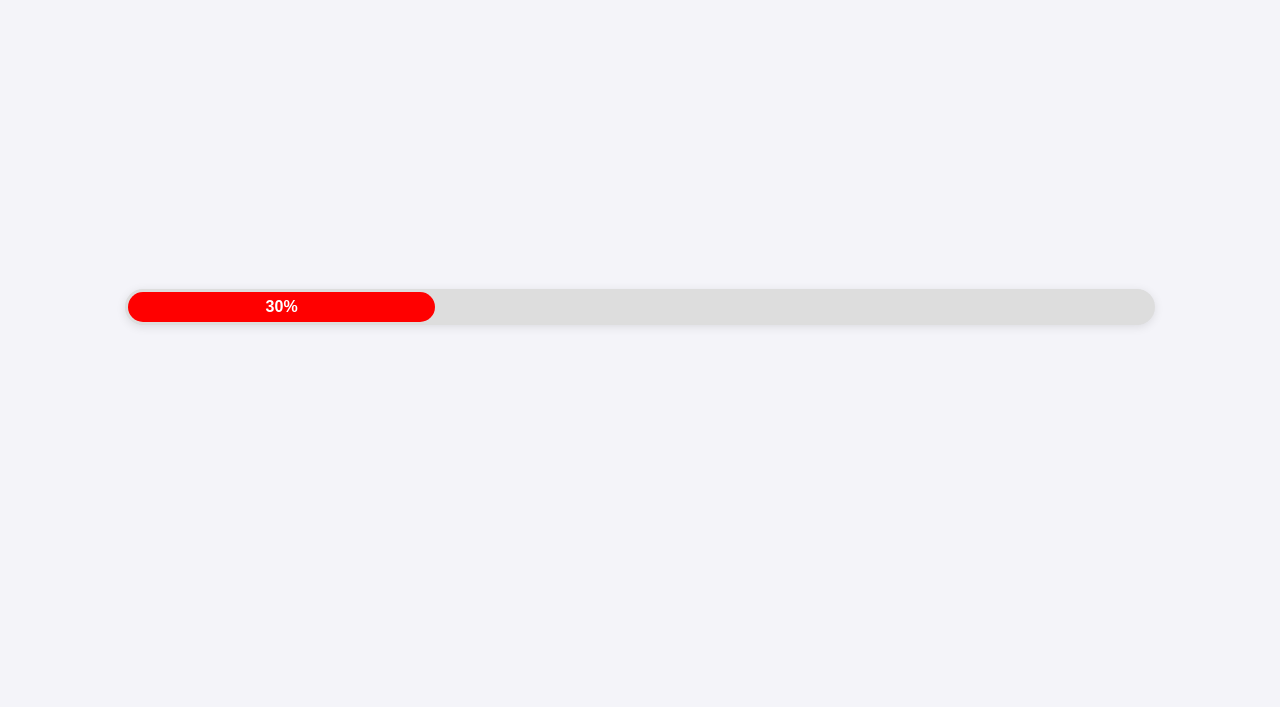
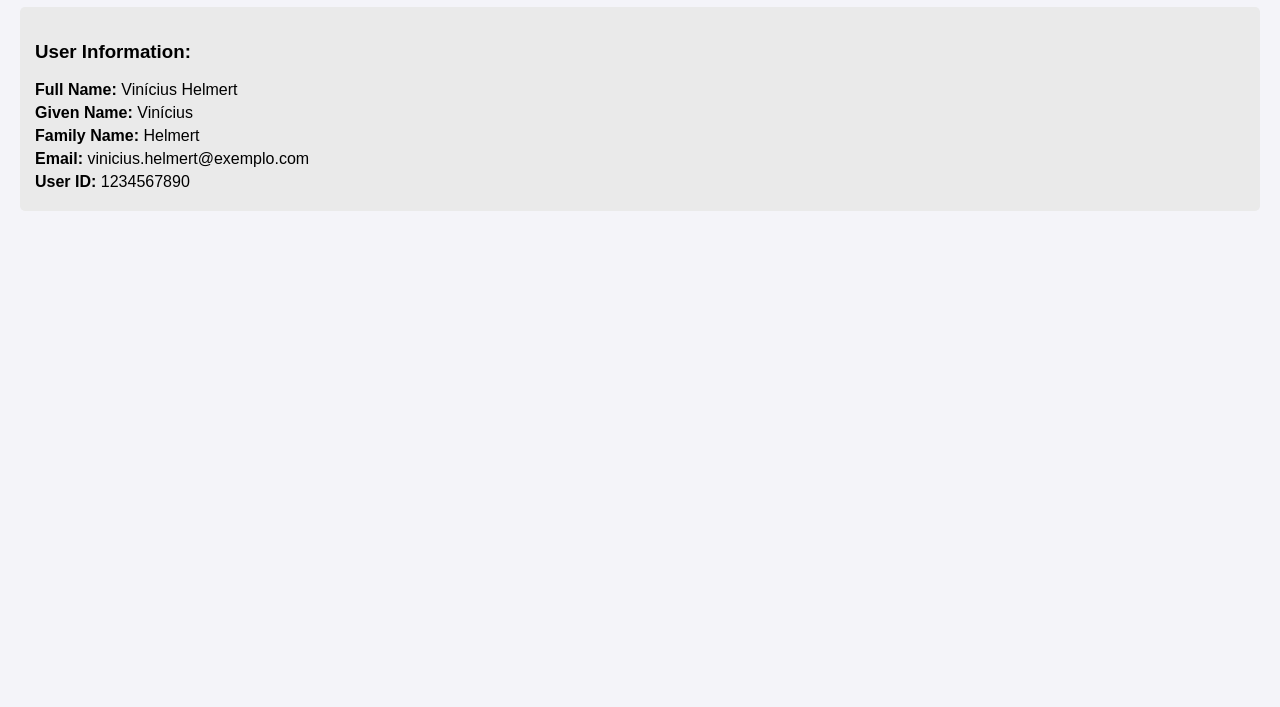
Before and after one commit to Helmer7/barra-progresso, a plain HTML site: page index.html in a window 1280 px wide. Shown: the part 93-800 px from the top of the page. Drawn offline with Linux system fonts and the light colour scheme.

Commit message:
index.html
Signed-off-by: Helmer7 <126885212+Helmer7@users.noreply.github.com>

```diff
--- a/index.html
+++ b/index.html
@@ -1,80 +1,64 @@
 <!DOCTYPE html>
-<html lang="pt-br">
+<html lang="pt-BR">
 <head>
     <meta charset="UTF-8">
     <meta name="viewport" content="width=device-width, initial-scale=1.0">
-    <title>Barra de Progresso Customizada</title>
+    <title>LTI Launch</title>
     <style>
-
         body {
             font-family: Arial, sans-serif;
+            margin: 0;
+            padding: 20px;
             background-color: #f4f4f9;
-            display: flex;
-            justify-content: center;
-            align-items: center;
-            height: 100vh;
-            margin: 0;
         }
-
-
-        .progress-container {
-            width: 80%;
-            background-color: #ddd;
-            border-radius: 25px;
-            padding: 3px;
-            box-shadow: 0 2px 10px rgba(0, 0, 0, 0.1);
+        h1 {
+            color: #333;
         }
-
-
-        .progress-bar {
-            width: 0%;
-            height: 30px;
-            background-color: red;
-            border-radius: 25px;
-            text-align: center;
-            line-height: 30px;
-            color: white;
-            font-weight: bold;
-            transition: width 0.4s ease, background-color 0.4s ease;
+        .info {
+            background-color: #eaeaea;
+            padding: 15px;
+            border-radius: 5px;
+            margin-top: 20px;
+        }
+        .info p {
+            margin: 5px 0;
         }
     </style>
 </head>
 <body>
 
-    <div class="progress-container">
-        <div class="progress-bar" id="progressBar">0%</div>
+    <h1>LTI Launch Successful!</h1>
+    <div class="info">
+        <h3>User Information:</h3>
+        <p><strong>Full Name:</strong> <span id="fullName">N/A</span></p>
+        <p><strong>Given Name:</strong> <span id="givenName">N/A</span></p>
+        <p><strong>Family Name:</strong> <span id="familyName">N/A</span></p>
+        <p><strong>Email:</strong> <span id="email">N/A</span></p>
+        <p><strong>User ID:</strong> <span id="userID">N/A</span></p>
     </div>
 
     <script>
+        // Função para simular a captura de dados LTI enviados pelo Brightspace
+        // No lançamento real do LTI, esses dados viriam da requisição LTI
+        function simulateLtiLaunch() {
+            const userData = {
+                fullName: "Vinícius Helmert",
+                givenName: "Vinícius",
+                familyName: "Helmert",
+                email: "vinicius.helmert@exemplo.com",
+                userID: "1234567890"
+            };
 
-        function updateProgress(progress) {
-            const progressBar = document.getElementById('progressBar');
-
-
-            if (progress > 100) progress = 100;
-            if (progress < 0) progress = 0;
-
-
-            progressBar.style.width = `${progress}%`;
-            progressBar.textContent = `${progress}%`;
-
-
-            if (progress < 33) {
-
-                progressBar.style.backgroundColor = 'red';
-            } else if (progress >= 33 && progress < 66) {
-
-                progressBar.style.backgroundColor = 'yellow';
-                progressBar.style.color = 'black';
-            } else {
-
-                progressBar.style.backgroundColor = 'green';
-                progressBar.style.color = 'white';
-            }
+            document.getElementById("fullName").textContent = userData.fullName;
+            document.getElementById("givenName").textContent = userData.givenName;
+            document.getElementById("familyName").textContent = userData.familyName;
+            document.getElementById("email").textContent = userData.email;
+            document.getElementById("userID").textContent = userData.userID;
         }
 
-        // Simulação do progresso, só fazer teste
-        updateProgress(30);
+        // Simular o lançamento do LTI após o carregamento da página
+        window.onload = simulateLtiLaunch;
     </script>
+
 </body>
 </html>
```
